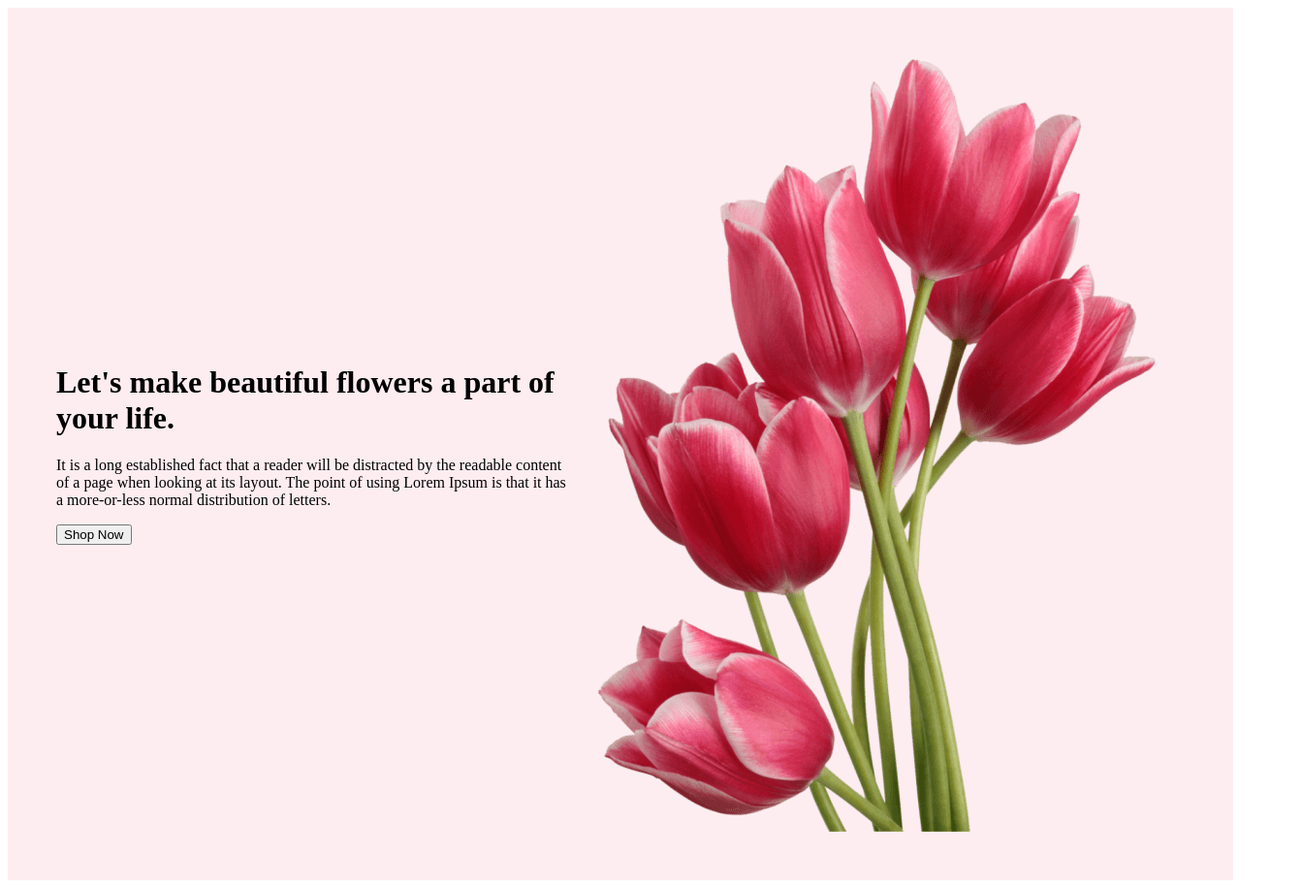
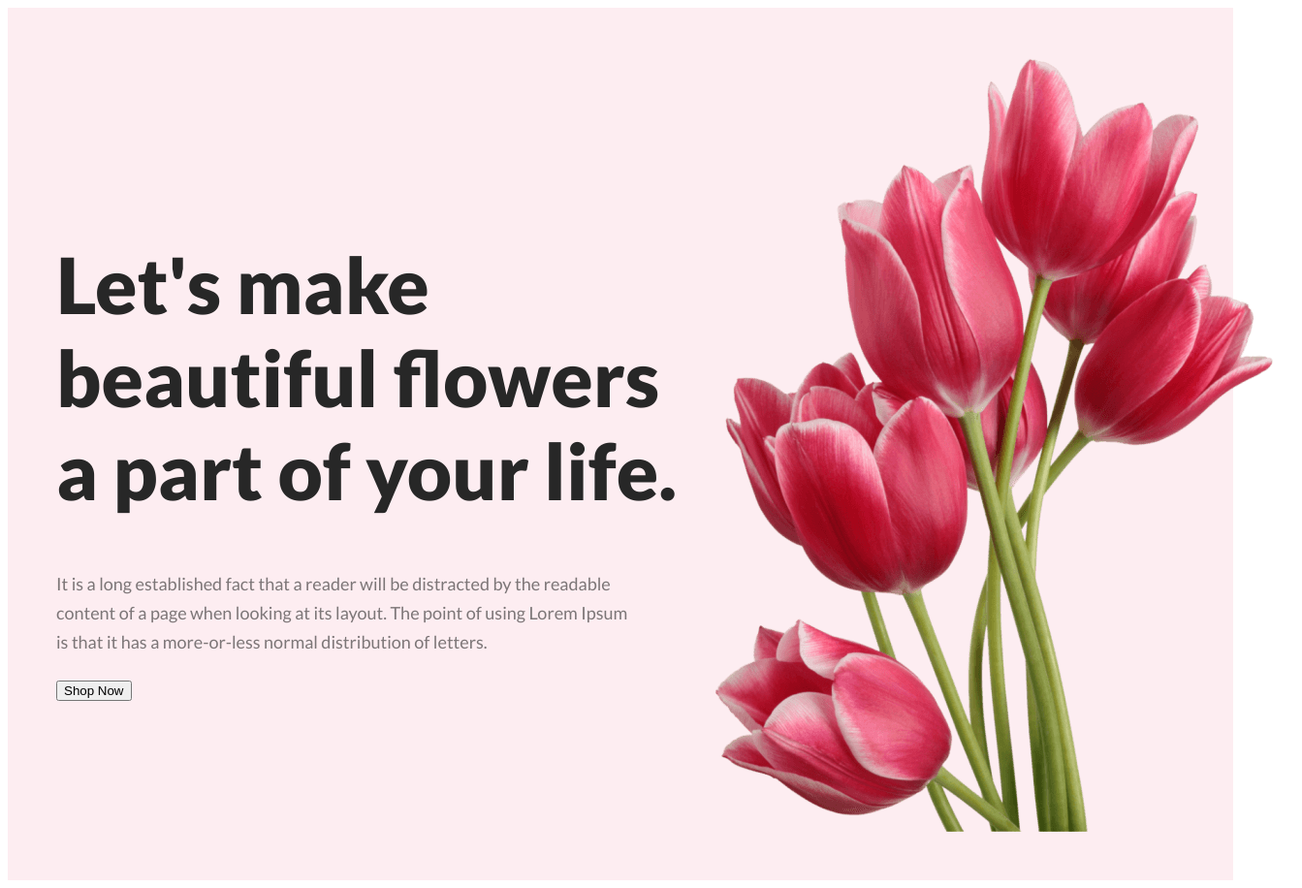
Before and after one commit to programmerfaruk/flower-project, a plain HTML site: page index.html in a window 1280 px wide. Shown: the whole page at 97% size, 1343 px wide, since content can reach past the window. Drawn offline with Linux system fonts and the light colour scheme.

Commit message:
google font added

```diff
--- a/index.html
+++ b/index.html
@@ -5,14 +5,17 @@
   <meta name="viewport" content="width=device-width, initial-scale=1.0">
   <title>My Flower Shop</title>
   <link rel="stylesheet" href="style.css">
+  <link rel="preconnect" href="https://fonts.googleapis.com">
+<link rel="preconnect" href="https://fonts.gstatic.com" crossorigin>
+<link href="https://fonts.googleapis.com/css2?family=Lato:wght@400;700;900&family=Open+Sans:wght@400;700;800&display=swap" rel="stylesheet">
 </head>
 <body>
  <header class="header">
- <div class="site-title">
-    <h1 class="site-title">Let's make beautiful flowers a part of your life.</h1>
-    <p class="site-description">It is a long established fact that a reader will be distracted by the readable content of a page when looking at its layout. The point of using Lorem Ipsum is that it has a more-or-less normal distribution of letters.</p>
+ <div class="header-description">
+    <h1 class="header-title">Let's make beautiful flowers a part of your life.</h1>
+    <p class="header-description">It is a long established fact that a reader will be distracted by the readable content of a page when looking at its layout. The point of using Lorem Ipsum is that it has a more-or-less normal distribution of letters.</p>
     <button class="btn-primary">Shop Now</button></div>
- <img src="./Flower Asset/pngwing 10.png" alt="">
+ <img class="header-img" src="./Flower Asset/pngwing 10.png" alt="">
  </header>
  <main class="main"></main>
 <footer class="footer"></footer>
--- a/style.css
+++ b/style.css
@@ -1,7 +1,36 @@
+body{
+font-family: 'Lato', sans-serif;
+}
 .header{
   display: flex;
   align-items: center;
   justify-content: space-between;
+  gap: 50px;
   background-color: rgba(229, 84, 115, 0.10);
   padding: 50px;
 }
+
+.header-img{
+width: 635px;
+height: 800px;
+flex-shrink: 0;
+}
+
+.header-title{
+width: 650px;
+color: #272727;
+font-family: Lato;
+font-size: 80px;
+font-style: normal;
+font-weight: 800;
+line-height: normal;
+}
+.header-description{
+  width: 600px;
+color: rgba(39, 39, 39, 0.60);
+font-size: 18px;
+font-style: normal;
+font-weight: 400;
+line-height: 30px;
+
+}
```
